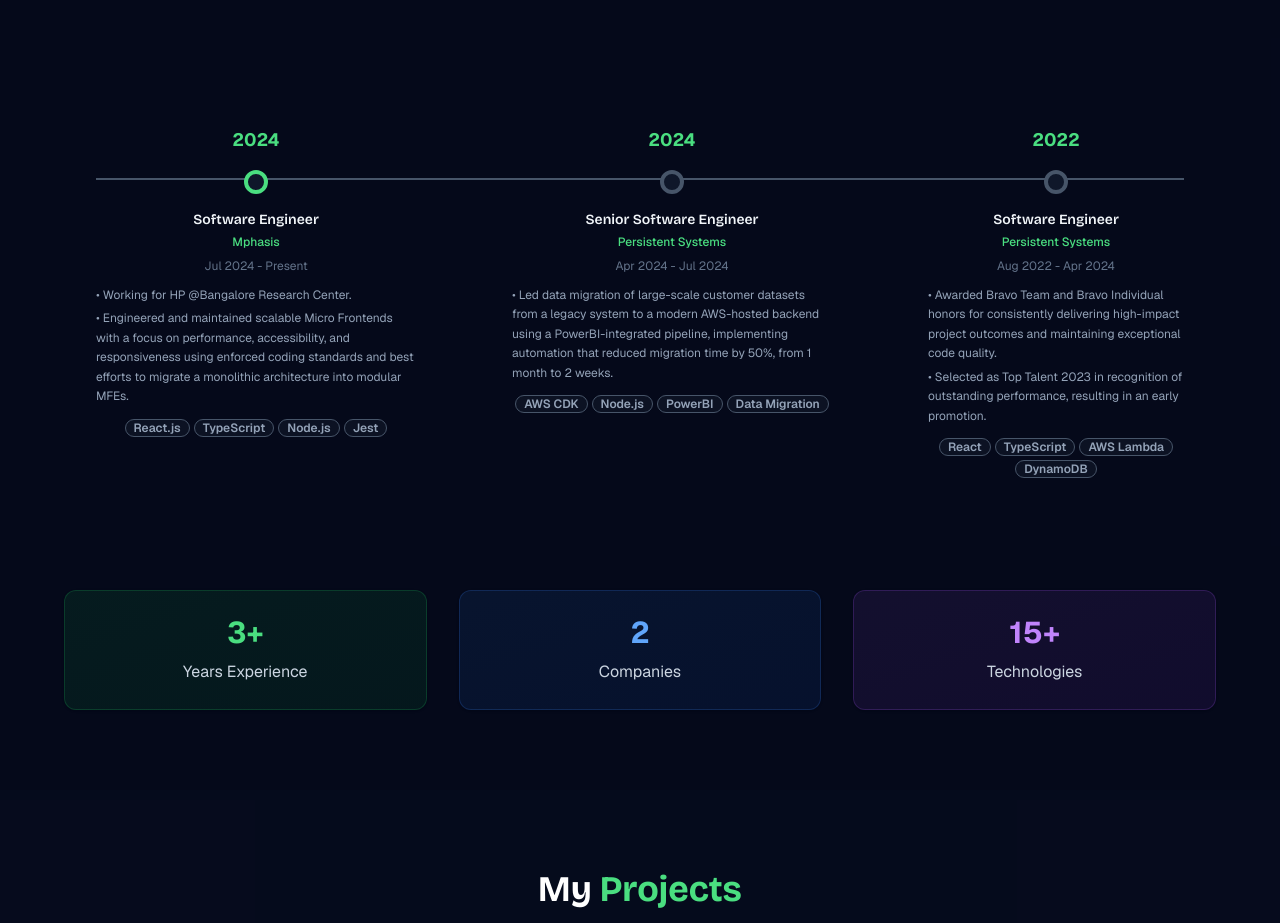
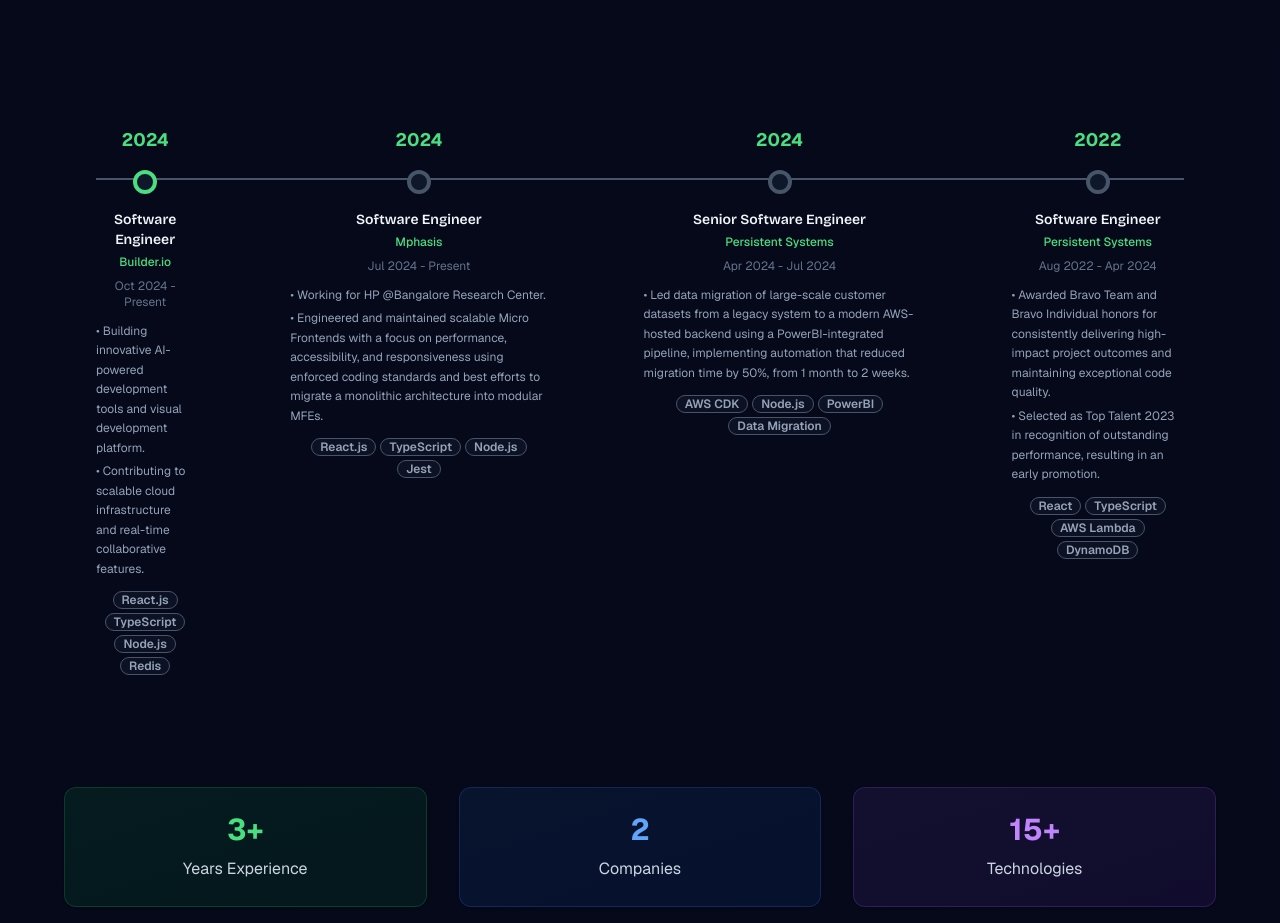
Before and after one commit to floating-dynamo/dev-portfolio, a React (Vite) app: page / in a window 1280 px wide. Shown: the part 1741-2664 px from the top of the page. Built offline with nearby package versions, Linux system fonts and the light colour scheme.

Commit message:
Add Builder.io work experience entry
cgen-9077e487993b443896dfaeeaadbdda45

```diff
--- a/src/components/Experience.tsx
+++ b/src/components/Experience.tsx
@@ -21,6 +21,21 @@ const Experience = () => {
     {
       id: 0,
       title: 'Software Engineer',
+      company: 'Builder.io',
+      location: 'Remote',
+      period: 'Oct 2024 - Present',
+      startDate: '2024-10',
+      type: 'Full-time',
+      description: [
+        'Building innovative AI-powered development tools and visual development platform.',
+        'Contributing to scalable cloud infrastructure and real-time collaborative features.',
+      ],
+      technologies: ['React.js', 'TypeScript', 'Node.js', 'Redis', 'GCP'],
+      isActive: true
+    },
+    {
+      id: 1,
+      title: 'Software Engineer',
       company: 'Mphasis',
       location: 'Bengaluru, Karnataka, India',
       period: 'Jul 2024 - Present',
@@ -39,10 +54,10 @@ const Experience = () => {
         'Built custom AI-powered VS Code extension',
         'Enhanced global user experience with multilingual support'
       ],
-      isActive: true
+      isActive: false
     },
     {
-      id: 1,
+      id: 2,
       title: 'Senior Software Engineer',
       company: 'Persistent Systems',
       location: 'Goa, India',
```
